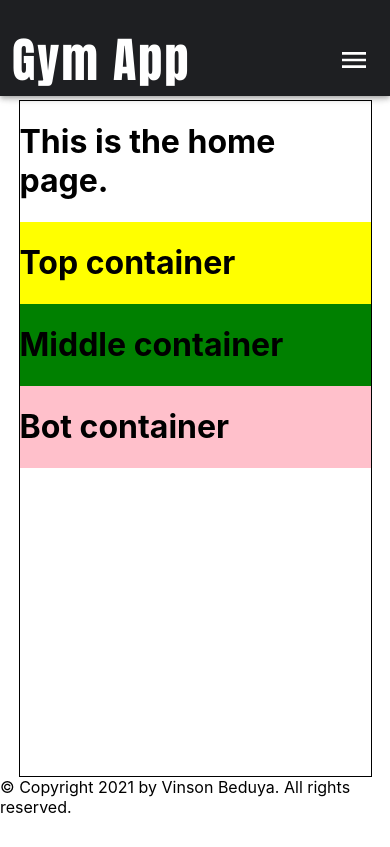
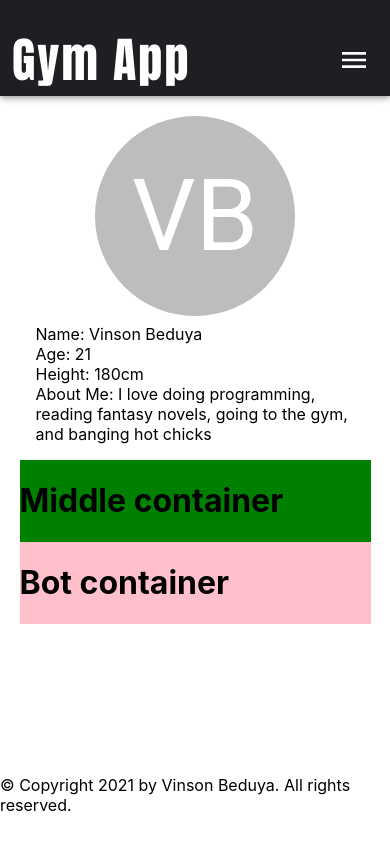
Before and after one commit to justvinny/full-stack-gym-tracker-app, a React (Create React App) app in the folder frontend/: page / in a window 390 px wide. Built offline with nearby package versions, Linux system fonts and the light colour scheme.

Commit message:
Created InfoContainer for home page mobile view.

```diff
--- /dev/null
+++ b/frontend/src/components/Home/InfoContainer.tsx
@@ -0,0 +1,45 @@
+import { Box, Avatar } from "@mui/material";
+
+interface Props {
+  name: string;
+  age: number;
+  height: number;
+  aboutMe: string;
+}
+
+const InfoContainer = ({ name, age, height, aboutMe }: Props) => (
+  <Box
+    sx={{
+      display: "flex",
+      flexDirection: { xs: "column", sm: "row" },
+      padding: "16px",
+      alignItems: { xs: "center" },
+    }}
+  >
+    <Avatar
+      sx={{
+        width: { xs: "200px" },
+        height: { xs: "200px" },
+        fontSize: { xs: 100 },
+      }}
+    >
+      VB
+    </Avatar>
+    <Box
+      sx={{
+        display: "flex",
+        flexDirection: "column",
+        marginTop: { xs: "8px", sm: 0 },
+        marginLeft: { xs: 0, sm: "8px" },
+      }}
+    >
+      <Box>Name: {name}</Box>
+      <Box>Age: {age}</Box>
+      <Box>Height: {height}cm</Box>
+      <Box>About Me: {aboutMe}</Box>
+    </Box>
+    {/* Most recent exercises container */}
+  </Box>
+);
+
+export default InfoContainer;
--- a/frontend/src/pages/HomePage.tsx
+++ b/frontend/src/pages/HomePage.tsx
@@ -1,4 +1,5 @@
-import { Box } from "@material-ui/core";
+import { Box } from "@mui/material";
+import InfoContainer from "../components/Home/InfoContainer";
 
 const HomePage = () => {
   return (
@@ -10,24 +11,14 @@ const HomePage = () => {
         height: "80vh",
         width: "90vw",
         bgcolor: "#fff",
-            border: "1px solid black",
       }}
     >
-      <h1>This is the home page.</h1>
-
-      <Box
-        sx={{
-            display: "flex",
-            flexDirection: "row",
-            bgcolor: "yellow",
-        }}
-      >
-        <div className="profile-photo"></div>
-        <div className="text-summary"></div>
-
-        <h1>Top container</h1>
-        {/* Most recent exercises container */}
-      </Box>
+      <InfoContainer
+        name="Vinson Beduya"
+        age={21}
+        height={180}
+        aboutMe="I love doing programming, reading fantasy novels, going to the gym, and banging hot chicks"
+      />
       <Box
         sx={{
           display: "flex",
```
Lines whose indentation alone changed are shown as unchanged.
